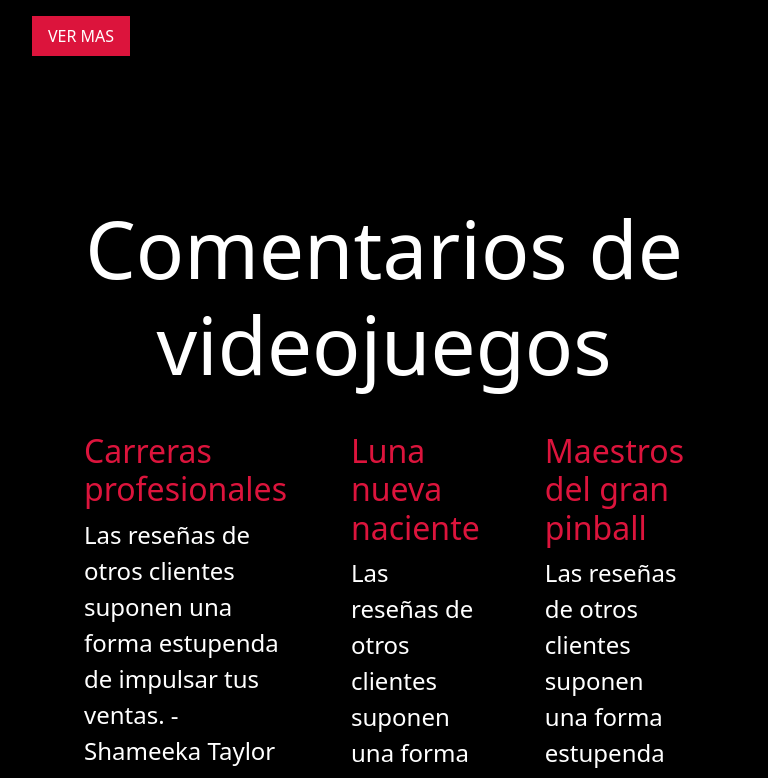
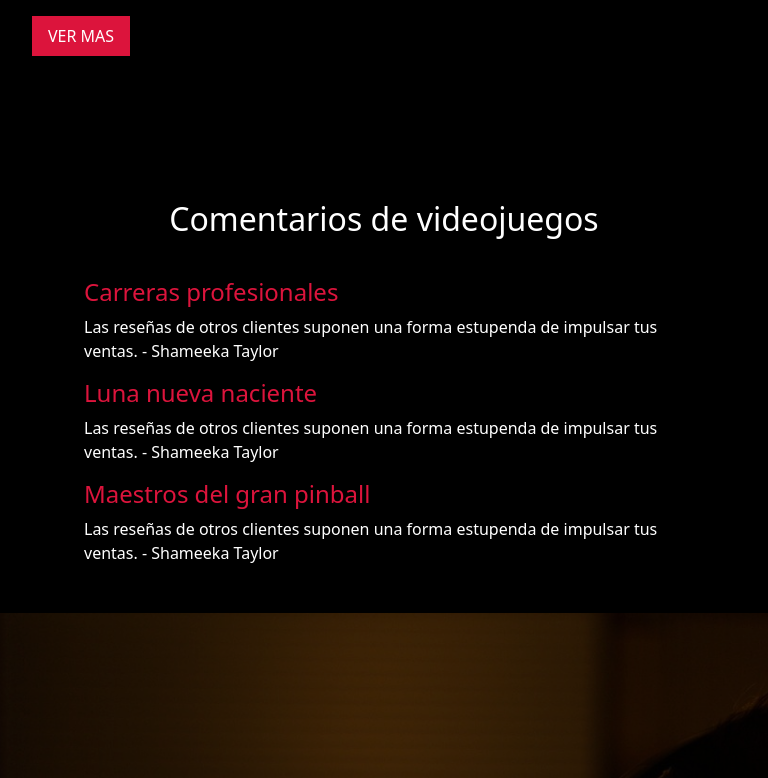
Before and after one commit to Galartza/JoyGiGames, a React (Vite) app: page / in a window 768 px wide. Shown: the part 4928-5706 px from the top of the page. Built offline with nearby package versions, Linux system fonts and the light colour scheme.

Commit message:
agregando otras secciones y renegando

```diff
--- a/src/Components/Collection/colection-style.css
+++ b/src/Components/Collection/colection-style.css
@@ -57,12 +57,16 @@
     text-transform: uppercase;
     font-size: 1rem; /* Utiliza medidas relativas para el tamaño de fuente */
 }
-
-
+@media (max-width: 1030px) {
+    .Card-contain .card-content .card-title {
+        font-size: 2rem;
+    }
+}
 @media (max-width: 768px) {
     .collection-contain {
         flex-direction: column; /* Cambia la dirección de flexión para mostrar las tarjetas en línea en pantallas más grandes */
         align-items: flex-start; /* Alinéa los elementos al principio */
+
     }
 
     .Card-contain {
--- a/src/Components/Opinions/opinions-style.css
+++ b/src/Components/Opinions/opinions-style.css
@@ -15,14 +15,14 @@
 
 .contain-opinions {
     display: flex;
-    flex-direction: column; /* Cambia la dirección de flexión a 'columna' en pantallas pequeñas para apilar los elementos verticalmente */
+    flex-direction: row; /* Cambia la dirección de flexión a 'columna' en pantallas pequeñas para apilar los elementos verticalmente */
     width: 100%;
     padding: 2rem;
 }
 
 .title-opinions {
     color: #fff;
-    font-size: 5rem;
+    font-size: 4rem;
     text-align: center;
     padding-top: 5rem;
 }
@@ -43,9 +43,9 @@
     text-align: start; /* Centra el texto en pantallas pequeñas */
 }
 
-@media (min-width: 768px) {
+@media (max-width: 768px) {
     .contain-opinions {
-        flex-direction: row; /* Cambia la dirección de flexión a 'fila' en pantallas medianas y grandes */
+        flex-direction: column; /* Cambia la dirección de flexión a 'fila' en pantallas medianas y grandes */
     }
 
     .content-opinions {
@@ -55,4 +55,18 @@
     .text-card-op {
         width: auto; /* Elimina el ancho fijo en pantallas medianas y grandes para permitir que el texto se ajuste según sea necesario */
     }
+    .title-opinions {
+
+        font-size: 2rem;
+    }
+    .title-card-op {
+
+        font-size: 1.5rem;
+    }
+
+    .text-card-op {
+
+        font-size: 1rem;
+
+    }
 }
```
